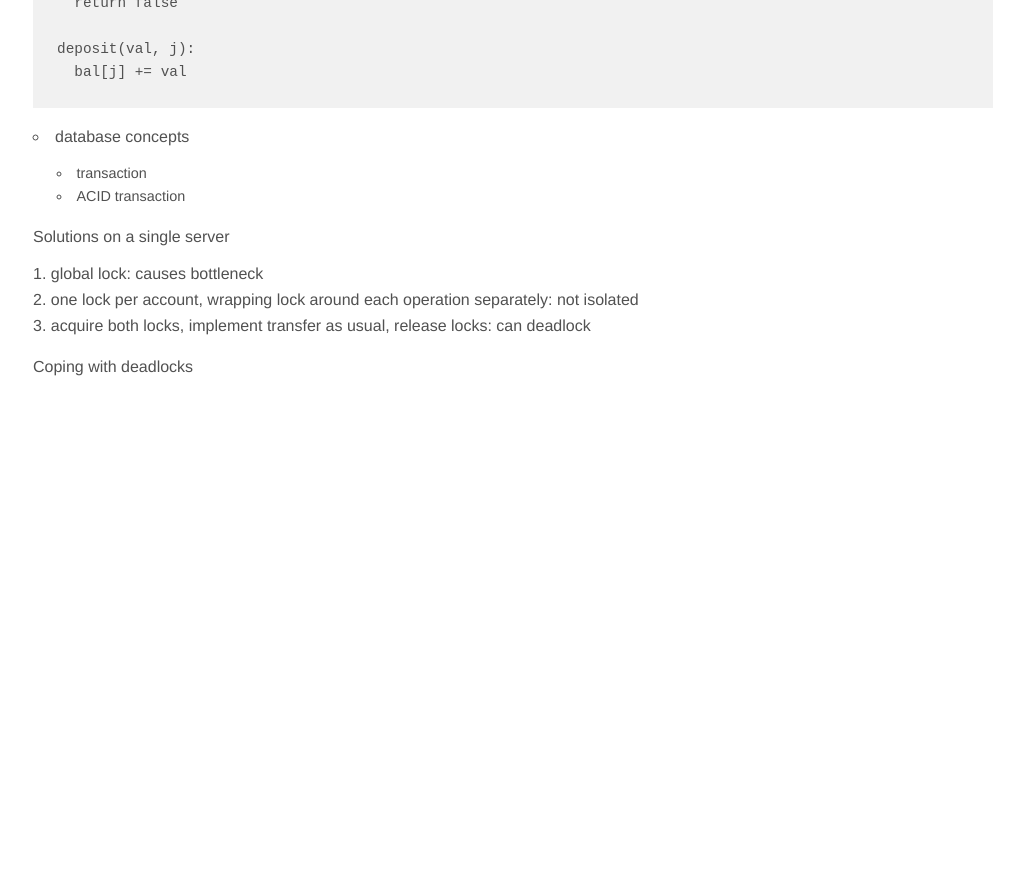
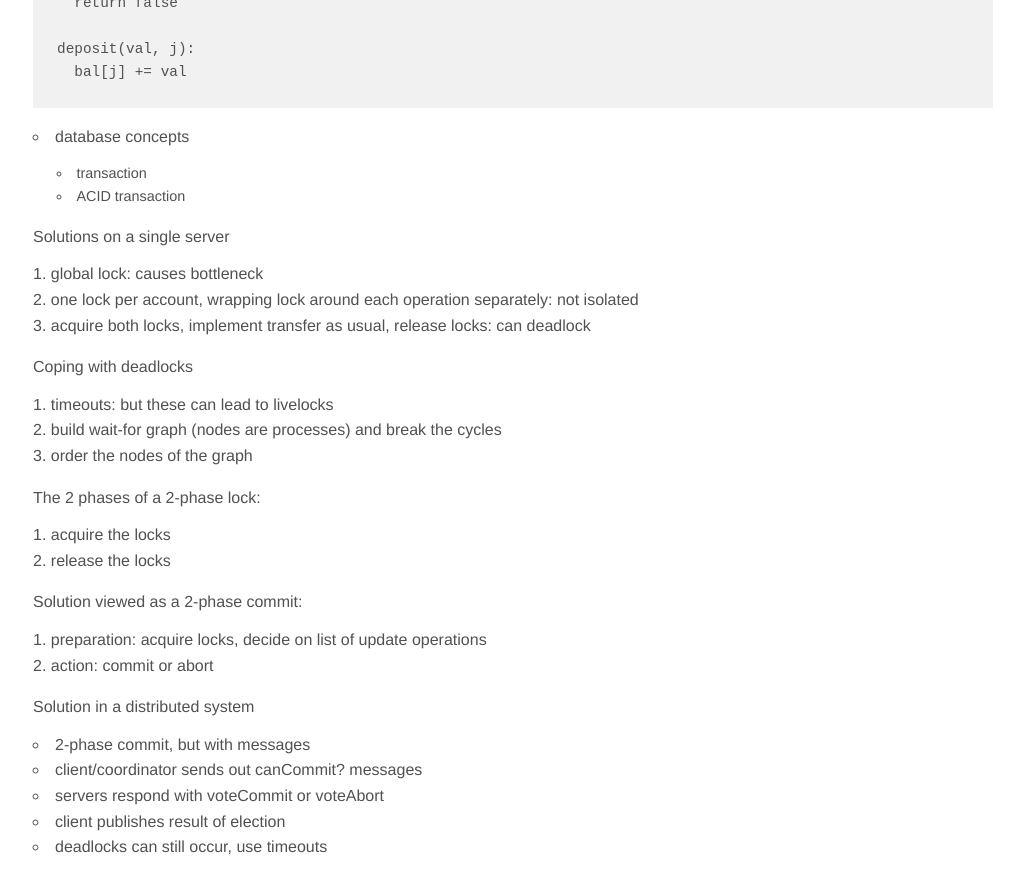
Before and after one commit to jnylam/jnylam.github.io, a Jekyll site: the page built from _courses/ds/index.md, in a window 1280 px wide and 900 px high, scrolled down 18847 px. Shown: the top 893 px of the window, without its empty margins (127-1151 px from the left). Built offline with Jekyll 4.4.1, drawn with Linux system fonts in a browser that asks for light colours; before the commit the page ends 19263 px from its top, so only the background shows below that.

Commit message:
ds notes and project 2 link

```diff
--- a/_courses/ds/index.md
+++ b/_courses/ds/index.md
@@ -26,7 +26,7 @@ W 2/17  |  Coordination: [Mutual exclusion](#mutual-exclusion)<br/>Coordination:
 M 2/22  | Coordination: [Distributed hash tables](#distributed-hash-tables) ||
 W 2/24  | Fault tolerance: [Error detection and correction](#error-detection-and-correction) ||
 M 2/29  | Fault tolerance: [RAID](#raid) || [Homework 3](homework03.html) due 3/11 at 11:59pm on [Sakai](https://sakai.claremont.edu)
-W 3/2   | [Concurrency control](#concurrency-control) | 8.5
+W 3/2   | [Concurrency control](#concurrency-control) | 8.5 |  [Project 2](https://github.com/jnylam/cs189a/tree/master/project2)
 M 3/7   | Fault-tolerance: logging and crash recovery | 8.6
 W 3/9   | **Exam 1**|
         | _Spring recess_ |
@@ -777,3 +777,21 @@ Solutions on a single server
 3. acquire both locks, implement transfer as usual, release locks: can deadlock
 
 Coping with deadlocks
+1. timeouts: but these can lead to livelocks
+2. build wait-for graph (nodes are processes) and break the cycles
+3. order the nodes of the graph
+
+The 2 phases of a 2-phase lock:
+1. acquire the locks
+2. release the locks
+
+Solution viewed as a 2-phase commit:
+1. preparation: acquire locks, decide on list of update operations
+2. action: commit or abort
+
+Solution in a distributed system
+- 2-phase commit, but with messages
+- client/coordinator sends out canCommit? messages
+- servers respond with voteCommit or voteAbort
+- client publishes result of election
+- deadlocks can still occur, use timeouts
```
